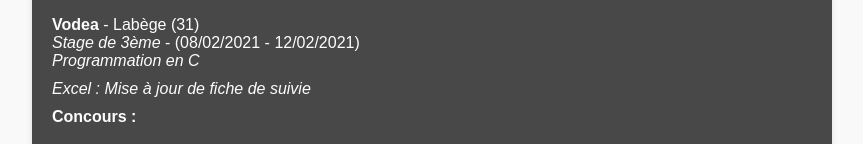
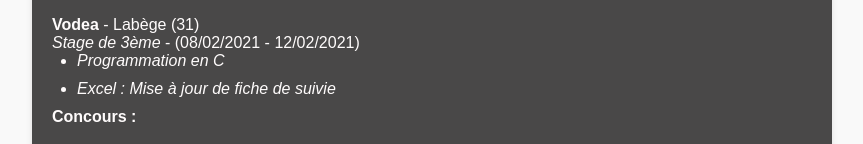
Before and after one commit to MathLaClim/DejeanM.CV.github.io, a plain HTML site: page index.html in a window 1280 px wide. Shown: the part 348-492 px from the top of the page, without its empty margins (208-1071 px from the left). Drawn offline with Linux system fonts and the light colour scheme.

Commit message:
Update style.css

```diff
--- a/style.css
+++ b/style.css
@@ -54,7 +54,10 @@ body {
             list-style-type: none;
             padding: 0;
         }
-
+        #Puce {
+            list-style-type: disc;
+            margin-left: 25px;
+        }
         .section ul li {
             margin-bottom: 10px;
         }
```
